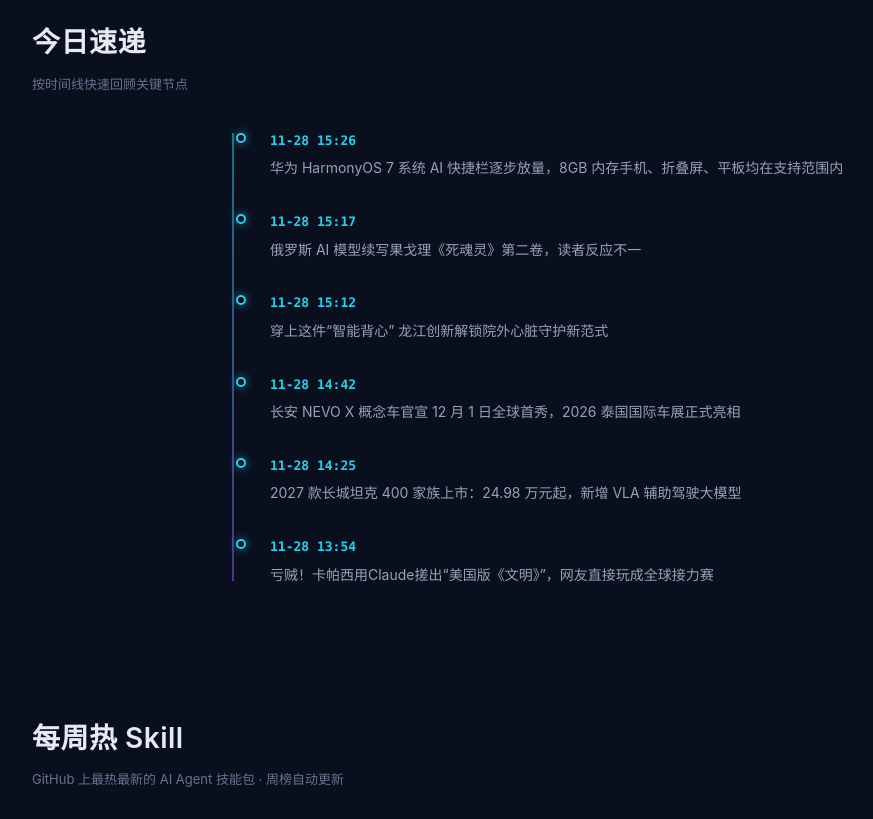
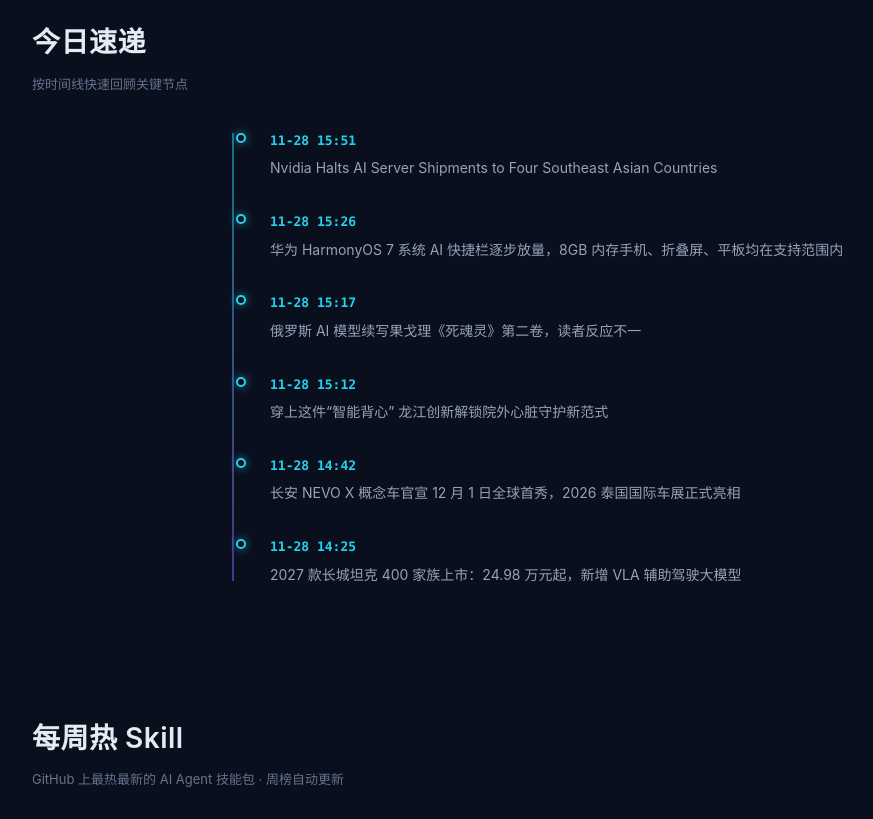
Before and after one commit to benhkkk/AI0571-website, a plain HTML site: page index.html in a window 1280 px wide. Shown: the part 1940-2759 px from the top of the page, without its empty margins (32-905 px from the left). Drawn offline with Linux system fonts and the light colour scheme.

Commit message:
chore: 资讯自动更新 2026-11-28T08:01Z

```diff
--- a/data.json
+++ b/data.json
@@ -1,6 +1,13 @@
 {
-  "updated": "2026-11-28T15:31:20",
+  "updated": "2026-11-28T16:01:39",
   "news": [
+    {
+      "c": "HOT",
+      "d": "2026-11-28T15:51",
+      "t": "Nvidia Halts AI Server Shipments to Four Southeast Asian Countries",
+      "s": "Nvidia Halts AI Server Shipments to Four Southeast…（来源：钛媒体）",
+      "u": "https://www.tmtpost.com/8221371.html"
+    },
     {
       "c": "HOT",
       "d": "2026-11-28T15:26",
@@ -128,13 +135,6 @@
       "u": "https://www.tmtpost.com/8220926.html"
     },
     {
-      "c": "INDUSTRY",
-      "d": "2026-11-28T08:53",
-      "t": "AI 硬件竞争白热化，OpenAI 反诉苹果窃密；iPhone 18 量产再度推迟；王兴回应美团与小微试点合作",
-      "s": "OpenAI 转守为攻：反诉苹果窃密，喊话「不公平竞争」 当地时间周五（27 日），OpenAI 在美国加利福尼亚州圣何…（来源：极客公园）",
-      "u": "http://www.geekpark.net/news/374621"
-    },
-    {
       "c": "FUNDING",
       "d": "2026-11-28T03:14",
       "t": "独家丨瞄准 AI 算力天花板，「闪科光联」完成数千万融资",
@@ -143,6 +143,10 @@
     }
   ],
   "timeline": [
+    [
+      "11-28 15:51",
+      "Nvidia Halts AI Server Shipments to Four Southeast Asian Countries"
+    ],
     [
       "11-28 15:26",
       "华为 HarmonyOS 7 系统 AI 快捷栏逐步放量，8GB 内存手机、折叠屏、平板均在支持范围内"
@@ -162,10 +166,6 @@
     [
       "11-28 14:25",
       "2027 款长城坦克 400 家族上市：24.98 万元起，新增 VLA 辅助驾驶大模型"
-    ],
-    [
-      "11-28 13:54",
-      "亏贼！卡帕西用Claude搓出“美国版《文明》”，网友直接玩成全球接力赛"
     ]
   ],
   "skills": [
@@ -173,7 +173,7 @@
       "n": 1,
       "r": "mattpocock/skills",
       "d": "Skills for Real Engineers. Straight from my .agents directory.",
-      "s": 334409,
+      "s": 334423,
       "u": "https://github.com/mattpocock/skills",
       "new": false
     },
@@ -181,7 +181,7 @@
       "n": 2,
       "r": "obra/superpowers",
       "d": "An agentic skills framework & software development methodology that works.",
-      "s": 328527,
+      "s": 328553,
       "u": "https://github.com/obra/superpowers",
       "new": false
     },
@@ -189,7 +189,7 @@
       "n": 3,
       "r": "affaan-m/ECC",
       "d": "The agent harness performance optimization system. Skills, instincts, memory, security, an…",
-      "s": 312026,
+      "s": 312044,
       "u": "https://github.com/affaan-m/ECC",
       "new": false
     },
@@ -197,7 +197,7 @@
       "n": 4,
       "r": "multica-ai/andrej-karpathy-skills",
       "d": "A single CLAUDE.md file to improve Claude Code behavior, derived from Andrej Karpathy's ob…",
-      "s": 236322,
+      "s": 236341,
       "u": "https://github.com/multica-ai/andrej-karpathy-skills",
       "new": false
     },
@@ -205,7 +205,7 @@
       "n": 5,
       "r": "anthropics/skills",
       "d": "Public repository for Agent Skills",
-      "s": 201633,
+      "s": 201644,
       "u": "https://github.com/anthropics/skills",
       "new": false
     },
@@ -213,7 +213,7 @@
       "n": 6,
       "r": "anthropics/claude-code",
       "d": "Claude Code is an agentic coding tool that lives in your terminal, understands your codeba…",
-      "s": 157347,
+      "s": 157350,
       "u": "https://github.com/anthropics/claude-code",
       "new": false
     },
@@ -221,7 +221,7 @@
       "n": 7,
       "r": "Graphify-Labs/graphify",
       "d": "Turn any codebase, with its docs, SQL schemas, configs, and PDFs, into a queryable knowled…",
-      "s": 154345,
+      "s": 154354,
       "u": "https://github.com/Graphify-Labs/graphify",
       "new": false
     },
@@ -229,7 +229,7 @@
       "n": 8,
       "r": "Shubhamsaboo/awesome-llm-apps",
       "d": "100+ AI Agents, Agent Skills and RAG Apps - Free and Open Source.",
-      "s": 145984,
+      "s": 145987,
       "u": "https://github.com/Shubhamsaboo/awesome-llm-apps",
       "new": false
     },
@@ -237,7 +237,7 @@
       "n": 9,
       "r": "JuliusBrussee/caveman",
       "d": "why use many token when few token do trick. Skill + local proxy for coding agents: shorter…",
-      "s": 123358,
+      "s": 123363,
       "u": "https://github.com/JuliusBrussee/caveman",
       "new": false
     },
@@ -245,7 +245,7 @@
       "n": 10,
       "r": "Leonxlnx/taste-skill",
       "d": "Agent skills that give coding agents taste: art direction, reference images and a browser …",
-      "s": 122422,
+      "s": 122430,
       "u": "https://github.com/Leonxlnx/taste-skill",
       "new": false
     }
--- a/index.html
+++ b/index.html
@@ -459,6 +459,7 @@ footer{background:var(--layer);border-top:1px solid var(--border);padding-top:56
   }
   const CAT = {HOT:['热点','--hot'],MODEL:['新模型','--model'],FUNDING:['融资','--funding'],INDUSTRY:['行业动态','--industry'],MEDPHARMA:['医药AI','--medpharma'],MEDDEVICE:['设备AI','--meddevice']};
   const NEWS = [
+    {c:'HOT', d:'2026-11-28T15:51', t:'Nvidia Halts AI Server Shipments to Four Southeast Asian Countries', s:'Nvidia Halts AI Server Shipments to Four Southeast…（来源：钛媒体）', u:'https://www.tmtpost.com/8221371.html'},
     {c:'HOT', d:'2026-11-28T15:26', t:'华为 HarmonyOS 7 系统 AI 快捷栏逐步放量，8GB 内存手机、折叠屏、平板均在支持范围内', s:'华为 Mate 90 系列手机已于 11 月 18 日率先开启鸿蒙 HarmonyOS 7.0.0.115 SP11 版…（来源：IT之家）', u:'https://www.ithome.com/1/033/890.htm'},
     {c:'MODEL', d:'2026-11-28T15:17', t:'俄罗斯 AI 模型续写果戈理《死魂灵》第二卷，读者反应不一', s:'1852 年，俄国作家尼古拉 · 果戈理因精神崩溃，将未完成的小说《死魂灵》部分手稿投入火中，几天之后，果戈理与世长辞…（来源：IT之家）', u:'https://www.ithome.com/1/033/875.htm'},
     {c:'MEDDEVICE', d:'2026-11-28T15:12', t:'穿上这件“智能背心” 龙江创新解锁院外心脏守护新范式', s:'穿上这件“智能背心” 龙江创新解锁院外心脏守护新范式（来源：头条设备AI）', u:'https://www.toutiao.com/article/7713116849755472418/'},
@@ -477,28 +478,27 @@ footer{background:var(--layer);border-top:1px solid var(--border);padding-top:56
     {c:'HOT', d:'2026-11-28T10:36', t:'港交所科技100指数大换血：六进七出，中国科技资产正在重新定价', s:'AI硬件与先进制造重塑港股科技版图。（来源：钛媒体）', u:'https://www.tmtpost.com/8220989.html'},
     {c:'INDUSTRY', d:'2026-11-28T10:33', t:'客户不买单，具身智能的“第一”还值几个钱？', s:'一份对机器人落地能力的测评成绩，能说明什么？（来源：钛媒体）', u:'https://www.tmtpost.com/8220898.html'},
     {c:'HOT', d:'2026-11-28T10:15', t:'爱奇艺站在悬崖之上，龚宇也有心无力？', s:'AI还不是救命稻草。（来源：钛媒体）', u:'https://www.tmtpost.com/8220926.html'},
-    {c:'INDUSTRY', d:'2026-11-28T08:53', t:'AI 硬件竞争白热化，OpenAI 反诉苹果窃密；iPhone 18 量产再度推迟；王兴回应美团与小微试点合作', s:'OpenAI 转守为攻：反诉苹果窃密，喊话「不公平竞争」 当地时间周五（27 日），OpenAI 在美国加利福尼亚州圣何…（来源：极客公园）', u:'http://www.geekpark.net/news/374621'},
     {c:'FUNDING', d:'2026-11-28T03:14', t:'独家丨瞄准 AI 算力天花板，「闪科光联」完成数千万融资', s:'“AI算力的成本中心正在从‘计算’转向‘连接’。”雷峰网·鲸犀独家获悉，MicroLED 高速光互连芯片与光引擎研发商「…（来源：雷锋网）', u:'https://www.leiphone.com/category/ai/ilqJyKclWkhaWIps.html'},
   ];
   const TIMELINE = [
+    ['11-28 15:51','Nvidia Halts AI Server Shipments to Four Southeast Asian Countries'],
     ['11-28 15:26','华为 HarmonyOS 7 系统 AI 快捷栏逐步放量，8GB 内存手机、折叠屏、平板均在支持范围内'],
     ['11-28 15:17','俄罗斯 AI 模型续写果戈理《死魂灵》第二卷，读者反应不一'],
     ['11-28 15:12','穿上这件“智能背心” 龙江创新解锁院外心脏守护新范式'],
     ['11-28 14:42','长安 NEVO X 概念车官宣 12 月 1 日全球首秀，2026 泰国国际车展正式亮相'],
     ['11-28 14:25','2027 款长城坦克 400 家族上市：24.98 万元起，新增 VLA 辅助驾驶大模型'],
-    ['11-28 13:54','亏贼！卡帕西用Claude搓出“美国版《文明》”，网友直接玩成全球接力赛'],
   ];
   const SKILLS = [
-    {n:1, r:'mattpocock/skills', d:'Skills for Real Engineers. Straight from my .agents directory.', s:334409, u:'https://github.com/mattpocock/skills', new:false},
-    {n:2, r:'obra/superpowers', d:'An agentic skills framework & software development methodology that works.', s:328527, u:'https://github.com/obra/superpowers', new:false},
-    {n:3, r:'affaan-m/ECC', d:'The agent harness performance optimization system. Skills, instincts, memory, security, an…', s:312026, u:'https://github.com/affaan-m/ECC', new:false},
-    {n:4, r:'multica-ai/andrej-karpathy-skills', d:'A single CLAUDE.md file to improve Claude Code behavior, derived from Andrej Karpathy\'s ob…', s:236322, u:'https://github.com/multica-ai/andrej-karpathy-skills', new:false},
-    {n:5, r:'anthropics/skills', d:'Public repository for Agent Skills', s:201633, u:'https://github.com/anthropics/skills', new:false},
-    {n:6, r:'anthropics/claude-code', d:'Claude Code is an agentic coding tool that lives in your terminal, understands your codeba…', s:157347, u:'https://github.com/anthropics/claude-code', new:false},
-    {n:7, r:'Graphify-Labs/graphify', d:'Turn any codebase, with its docs, SQL schemas, configs, and PDFs, into a queryable knowled…', s:154345, u:'https://github.com/Graphify-Labs/graphify', new:false},
-    {n:8, r:'Shubhamsaboo/awesome-llm-apps', d:'100+ AI Agents, Agent Skills and RAG Apps - Free and Open Source.', s:145984, u:'https://github.com/Shubhamsaboo/awesome-llm-apps', new:false},
-    {n:9, r:'JuliusBrussee/caveman', d:'why use many token when few token do trick. Skill + local proxy for coding agents: shorter…', s:123358, u:'https://github.com/JuliusBrussee/caveman', new:false},
-    {n:10, r:'Leonxlnx/taste-skill', d:'Agent skills that give coding agents taste: art direction, reference images and a browser …', s:122422, u:'https://github.com/Leonxlnx/taste-skill', new:false},
+    {n:1, r:'mattpocock/skills', d:'Skills for Real Engineers. Straight from my .agents directory.', s:334423, u:'https://github.com/mattpocock/skills', new:false},
+    {n:2, r:'obra/superpowers', d:'An agentic skills framework & software development methodology that works.', s:328553, u:'https://github.com/obra/superpowers', new:false},
+    {n:3, r:'affaan-m/ECC', d:'The agent harness performance optimization system. Skills, instincts, memory, security, an…', s:312044, u:'https://github.com/affaan-m/ECC', new:false},
+    {n:4, r:'multica-ai/andrej-karpathy-skills', d:'A single CLAUDE.md file to improve Claude Code behavior, derived from Andrej Karpathy\'s ob…', s:236341, u:'https://github.com/multica-ai/andrej-karpathy-skills', new:false},
+    {n:5, r:'anthropics/skills', d:'Public repository for Agent Skills', s:201644, u:'https://github.com/anthropics/skills', new:false},
+    {n:6, r:'anthropics/claude-code', d:'Claude Code is an agentic coding tool that lives in your terminal, understands your codeba…', s:157350, u:'https://github.com/anthropics/claude-code', new:false},
+    {n:7, r:'Graphify-Labs/graphify', d:'Turn any codebase, with its docs, SQL schemas, configs, and PDFs, into a queryable knowled…', s:154354, u:'https://github.com/Graphify-Labs/graphify', new:false},
+    {n:8, r:'Shubhamsaboo/awesome-llm-apps', d:'100+ AI Agents, Agent Skills and RAG Apps - Free and Open Source.', s:145987, u:'https://github.com/Shubhamsaboo/awesome-llm-apps', new:false},
+    {n:9, r:'JuliusBrussee/caveman', d:'why use many token when few token do trick. Skill + local proxy for coding agents: shorter…', s:123363, u:'https://github.com/JuliusBrussee/caveman', new:false},
+    {n:10, r:'Leonxlnx/taste-skill', d:'Agent skills that give coding agents taste: art direction, reference images and a browser …', s:122430, u:'https://github.com/Leonxlnx/taste-skill', new:false},
   ];
   const rel = iso => {
     const m = Math.floor((Date.now() - new Date(iso).getTime()) / 6e4);
```
